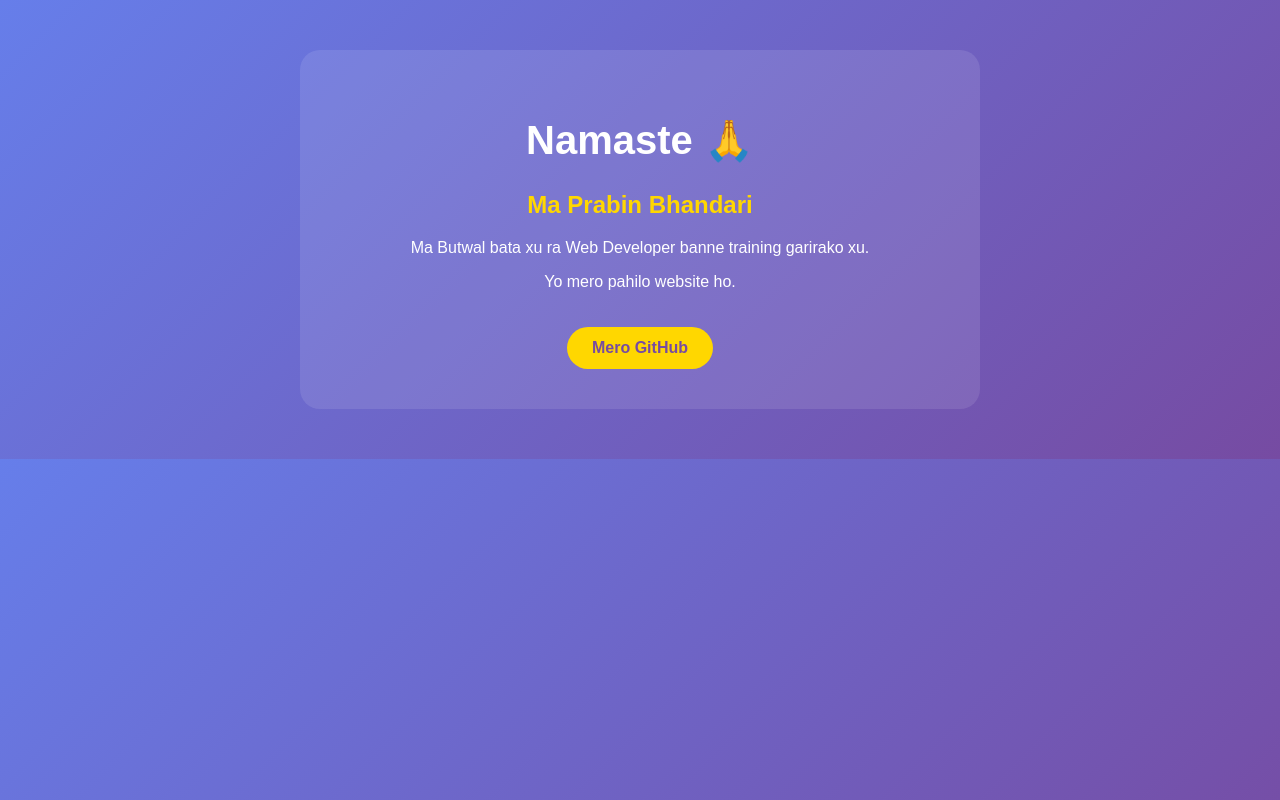
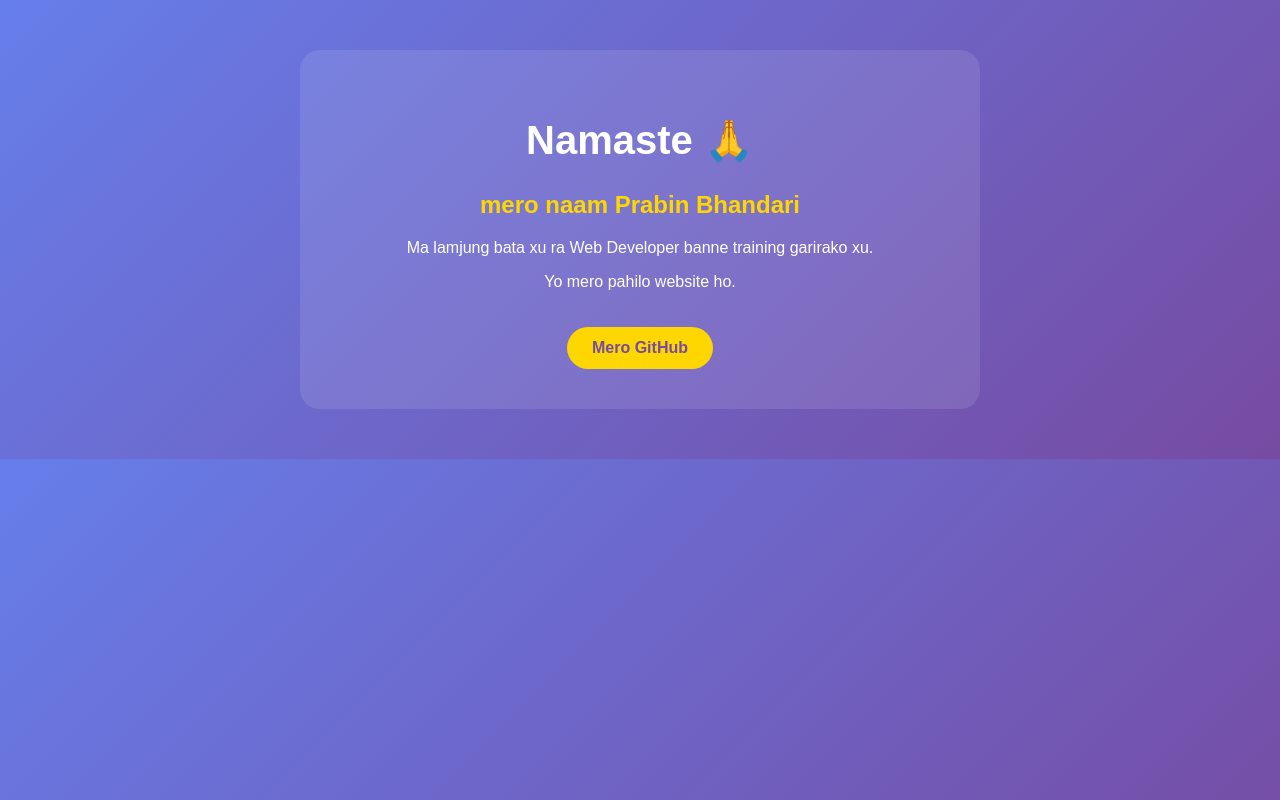
Before and after one commit to bhandariprabinsgle-max/i, a plain HTML site: page index.html in a window 1280 px wide. Drawn offline with Linux system fonts and the light colour scheme.

Commit message:
Rename Index.html to index.html

```diff
--- a/index.html
+++ b/index.html
@@ -37,8 +37,8 @@
 <body>
     <div class="container">
         <h1>Namaste 🙏</h1>
-        <h2>Ma Prabin Bhandari</h2>
-        <p>Ma Butwal bata xu ra Web Developer banne training garirako xu.</p>
+        <h2>mero naam Prabin Bhandari</h2>
+        <p>Ma lamjung bata xu ra Web Developer banne training garirako xu.</p>
         <p>Yo mero pahilo website ho.</p>
         <a href="https://github.com/Prabin321" class="btn">Mero GitHub</a>
     </div>
```
